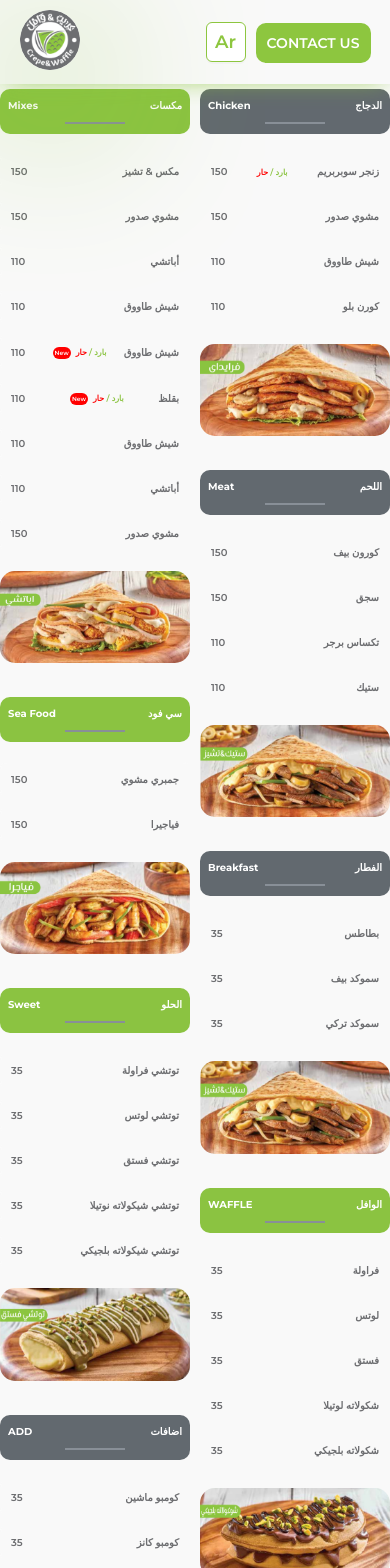
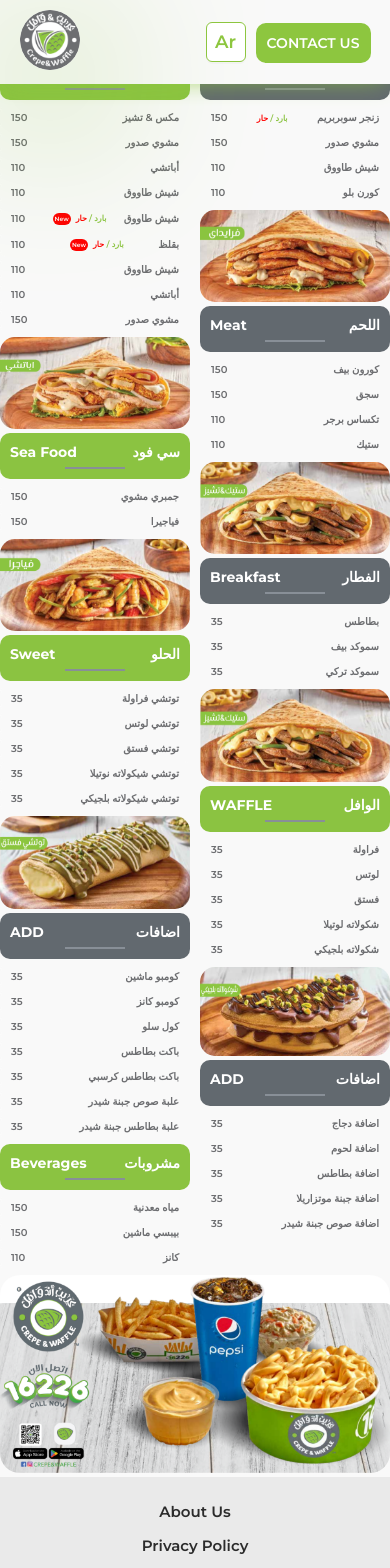
Before and after one commit to AminaAbdElAzeez/react-web-menu, a React (Vite) app: page /cairo in a window 390 px wide. Shown: the top 1568 px of the page. Built offline with nearby package versions, Linux system fonts and the light colour scheme.

Commit message:
update menu padding

```diff
--- a/src/Routes/Cairo/Cairo.css
+++ b/src/Routes/Cairo/Cairo.css
@@ -2,8 +2,6 @@
   display: flex;
   justify-content: center;
   align-items: flex-start;
-  /* flex-direction: column; */
-
   gap: 30px;
 }
 .pages-menu-left,
@@ -13,25 +11,28 @@
 .cairo-img {
   width: 100%;
   height: auto;
-  margin: 50px auto 50px auto;
-  border-radius: 20pz;
-  -webkit-border-radius: 20pz;
-  -moz-border-radius: 20pz;
-  -ms-border-radius: 20pz;
-  -o-border-radius: 20pz;
+  margin: 10px auto 0px auto;
+  border-radius: 20px;
+  -webkit-border-radius: 20px;
+  -moz-border-radius: 20px;
+  -ms-border-radius: 20px;
+  -o-border-radius: 20px;
 }
 .cairo-img > img {
   width: 100%;
   height: 100%;
-  border-radius: 20pz;
-  -webkit-border-radius: 20pz;
-  -moz-border-radius: 20pz;
-  -ms-border-radius: 20pz;
-  -o-border-radius: 20pz;
+  border-radius: 20px;
+  -webkit-border-radius: 20px;
+  -moz-border-radius: 20px;
+  -ms-border-radius: 20px;
+  -o-border-radius: 20px;
 }
 @media screen and (max-width: 695px) {
   .pages-menu-content {
     gap: 15px;
+  }
+  .cairo-img {
+    margin: 0px auto 0px auto;
   }
 }
 @media screen and (max-width: 480px) {
@@ -39,15 +40,3 @@
     gap: 10px;
   }
 }
-@media screen and (max-width: 767px) {
-  /* .pages-menu-content {
-    display: flex;
-    flex-direction: column;
-    justify-content: flex-start;
-    gap: 50px;
-  } */
-  /* .pages-menu-left,
-  .pages-menu-right {
-    width: 50%;
-  } */
-}
--- a/src/components/Header/Header.css
+++ b/src/components/Header/Header.css
@@ -1,6 +1,6 @@
 .pages-header {
-  margin-top: 30px;
-  margin-bottom: 40px;
+  margin-top: 10px;
+  margin-bottom: 10px;
 }
 .pages-title {
   text-align: center;
@@ -22,20 +22,8 @@
   }
 }
 @media screen and (max-width: 601px) {
-  .pages-header {
-    /* margin-top: 120px; */
-    margin-bottom: 30px;
-  }
   .pages-title {
     font-size: 30px;
-  }
-}
-@media screen and (max-width: 442px) {
-  .pages-header {
-    margin-bottom: 25px;
-  }
-  .pages-title {
-    font-size: 33px;
   }
 }
 @media screen and (max-width: 400px) {
--- a/src/components/MenuItem/MenuItem.css
+++ b/src/components/MenuItem/MenuItem.css
@@ -2,11 +2,11 @@
   display: flex;
   justify-content: space-between;
   align-items: center;
-  margin-bottom: 10px;
+  margin-bottom: 0px;
   color: #6d6e71;
   font-size: 17px;
   font-weight: 600;
-  padding: 10px;
+  padding: 5px 10px;
   border: 1px solid #f9f9f9;
   transition: border 0.5s;
   -webkit-transition: border 0.5s;
--- a/src/components/MenuSection/MenuSection.css
+++ b/src/components/MenuSection/MenuSection.css
@@ -1,37 +1,14 @@
 .pages-menu-item-title {
-  padding: 15px 20px;
+  padding: 10px 20px;
   border-radius: 10px;
   color: #fff;
   -webkit-border-radius: 10px;
   -moz-border-radius: 10px;
   -ms-border-radius: 10px;
   -o-border-radius: 10px;
-  margin-bottom: 20px;
+  margin-bottom: 10px;
   position: relative;
 }
-/* .pages-menu-item-title::after {
-  content: "";
-  position: absolute;
-  top: 0;
-  left: 0;
-  bottom: 0;
-  right: 0;
-  margin: auto;
-  width: 95%;
-  z-index: -1;
-  height: 0;
-  background-color: #f9f9f9;
-  transition: height 0.5s;
-  -webkit-transition: height 0.5s;
-  -moz-transition: height 0.5s;
-  -ms-transition: height 0.5s;
-  -o-transition: height 0.5s;
-  border-radius: 15px;
-  -webkit-border-radius: 15px;
-  -moz-border-radius: 15px;
-  -ms-border-radius: 15px;
-  -o-border-radius: 15px;
-} */
 .pages-menu-item-h3 {
   display: flex;
   justify-content: space-between;
@@ -47,12 +24,6 @@
   -ms-transition: color 0.5s;
   -o-transition: color 0.5s;
 }
-/* .pages-menu-item-title:hover::after {
-  height: 75%;
-}
-.pages-menu-item-title:hover {
-  color: #8bc341;
-} */
 .line {
   position: absolute;
   bottom: 10px;
@@ -69,11 +40,11 @@
 .menu-item-list {
   list-style-type: none;
   padding: 0 15px;
-  margin: 0 0 20px 0;
+  margin: 0 0 15px 0;
 }
 .menu-item-img {
   width: 100%;
-  margin-bottom: 30px;
+  margin-bottom: 10px;
   border-radius: 15px;
   -webkit-border-radius: 15px;
   -moz-border-radius: 15px;
@@ -82,6 +53,7 @@
 }
 .menu-item-img > img {
   width: 100%;
+  height: auto;
   border-radius: 15px;
   -webkit-border-radius: 15px;
   -moz-border-radius: 15px;
@@ -96,34 +68,45 @@
 @media screen and (max-width: 695px) {
   .menu-item-list {
     padding: 0px;
+    margin: 0 0 10px 0;
+  }
+  .pages-menu-item-title {
+    padding: 10px 15px;
+    margin-bottom: 5px;
   }
   .pages-menu-item-h3 {
     font-size: 20px;
+    margin-bottom: 8px;
+  }
+  .menu-item-img {
+    margin-bottom: 5px;
   }
 }
-
-@media screen and (max-width: 540px) {
-  .pages-menu-item-title {
-    padding: 10px 8px;
+@media screen and (max-width: 500px) {
+  .pages-menu-item-h3 {
+    font-size: 16px;
   }
-  /* .pages-menu-item-h3 {
-    flex-direction: column;
-    justify-content: center;
-    text-align: center;
-  } */
-  .pages-menu-item-h3 {
-    font-size: 10px;
+  .menu-item-list {
+    margin: 0 0 5px 0;
   }
 }
-/* @media screen and (max-width: 320px) {
+@media screen and (max-width: 420px) {
+  .pages-menu-item-title {
+    padding: 10px;
+  }
   .pages-menu-item-h3 {
     font-size: 14px;
   }
-} */
-@media screen and (max-width: 306px) {
-  .pages-menu-item-title {
-    padding: 10px 5px;
+  .menu-item-img {
+    margin-bottom: 0px;
   }
+}
+@media screen and (max-width: 350px) {
+  .pages-menu-item-h3 {
+    font-size: 12px;
+  }
+}
+@media screen and (max-width: 310px) {
   .pages-menu-item-h3 {
     font-size: 9px;
   }
```
